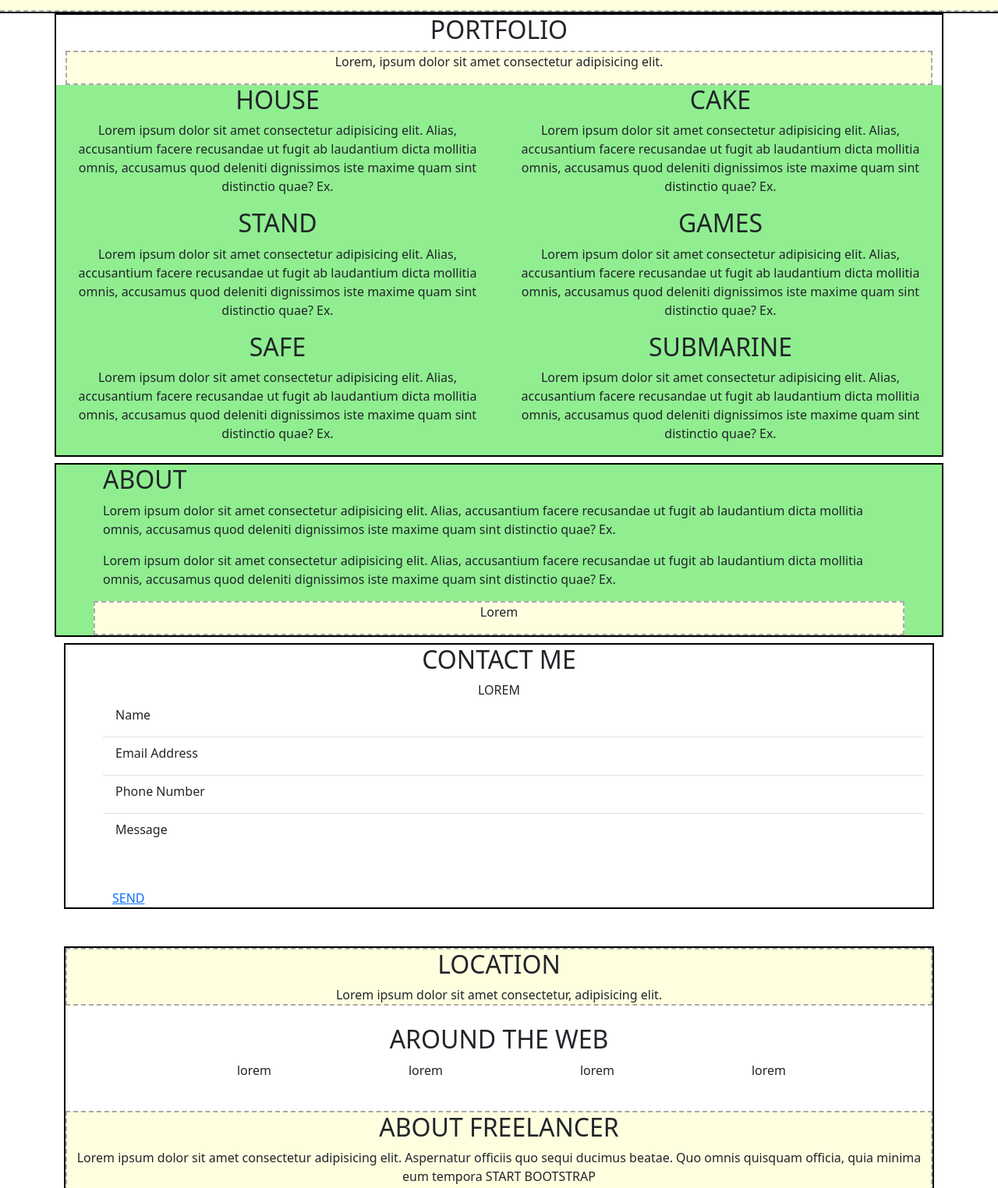
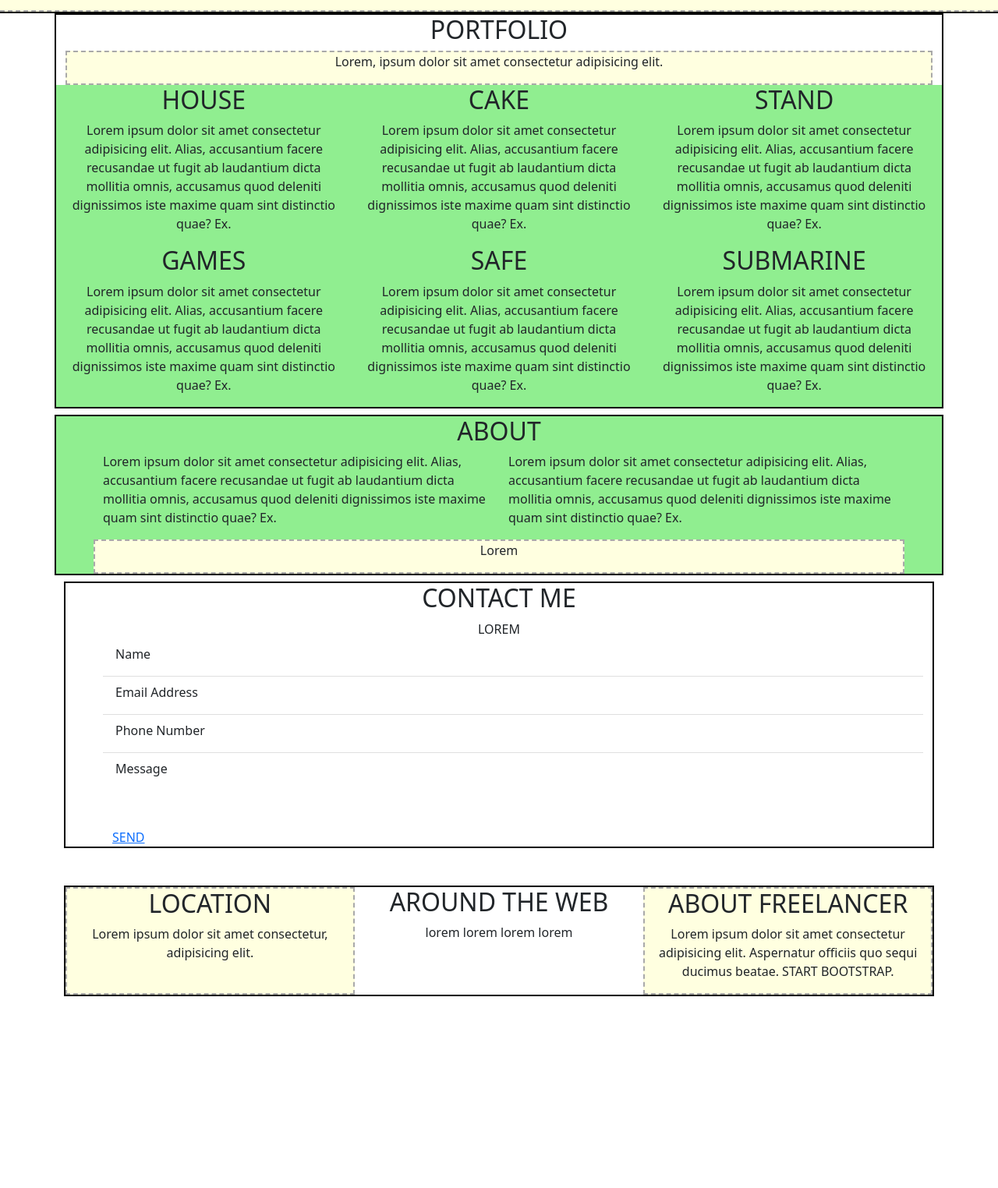
Before and after one commit to Damianp99/html-css-bootstrap-freelancer, a plain HTML site: page index.html in a window 1280 px wide. Shown: the part 105-1629 px from the top of the page at 78% size. After the commit the page ends 1383 px from the top, so only its background shows below. Drawn offline with nearby package versions, Linux system fonts and the light colour scheme.

Commit message:
added breakpoints and some fixed alignments

```diff
--- a/css/style.css
+++ b/css/style.css
@@ -3,7 +3,7 @@
     border: 2px solid black;
 }
 
-*.col{
+.col{
     border: 2px dashed darkgray;
     background-color: lightyellow;
 }
@@ -13,6 +13,7 @@
     background-color: lightgreen;
 }
 
+
 ul{
     list-style-type: none;
 }
--- a/index.html
+++ b/index.html
@@ -43,42 +43,42 @@
                         <p>Lorem, ipsum dolor sit amet consectetur adipisicing elit.</p>
                     </div>
                 </div>
-                <div class=" bg-green col-12  col-sm-6">
+                <div class=" bg-green col-12  col-sm-6 col-lg-4">
                     <h2>HOUSE</h2>
                     <p>Lorem ipsum dolor sit amet consectetur adipisicing elit. Alias, accusantium facere recusandae ut
                         fugit ab laudantium dicta mollitia omnis, accusamus quod deleniti dignissimos iste maxime quam
                         sint
                         distinctio quae? Ex.</p>
                 </div>
-                <div class=" bg-green col-12 col-sm-6">
+                <div class=" bg-green col-12 col-sm-6 col-lg-4">
                     <h2>CAKE</h2>
                     <p>Lorem ipsum dolor sit amet consectetur adipisicing elit. Alias, accusantium facere recusandae ut
                         fugit ab laudantium dicta mollitia omnis, accusamus quod deleniti dignissimos iste maxime quam
                         sint
                         distinctio quae? Ex.</p>
                 </div>
-                <div class=" bg-green col-12 col-sm-6">
+                <div class=" bg-green col-12 col-sm-6 col-lg-4">
                     <h2>STAND</h2>
                     <p>Lorem ipsum dolor sit amet consectetur adipisicing elit. Alias, accusantium facere recusandae ut
                         fugit ab laudantium dicta mollitia omnis, accusamus quod deleniti dignissimos iste maxime quam
                         sint
                         distinctio quae? Ex.</p>
                 </div>
-                <div class=" bg-green col-12 col-sm-6">
+                <div class=" bg-green col-12 col-sm-6 col-lg-4">
                     <h2>GAMES</h2>
                     <p>Lorem ipsum dolor sit amet consectetur adipisicing elit. Alias, accusantium facere recusandae ut
                         fugit ab laudantium dicta mollitia omnis, accusamus quod deleniti dignissimos iste maxime quam
                         sint
                         distinctio quae? Ex.</p>
                 </div>
-                <div class=" bg-green col-12 col-sm-6">
+                <div class=" bg-green col-12 col-sm-6 col-lg-4">
                     <h2>SAFE</h2>
                     <p>Lorem ipsum dolor sit amet consectetur adipisicing elit. Alias, accusantium facere recusandae ut
                         fugit ab laudantium dicta mollitia omnis, accusamus quod deleniti dignissimos iste maxime quam
                         sint
                         distinctio quae? Ex.</p>
                 </div>
-                <div class=" bg-green col-12 col-sm-6">
+                <div class=" bg-green col-12 col-sm-6 col-lg-4">
                     <h2>SUBMARINE</h2>
                     <p>Lorem ipsum dolor sit amet consectetur adipisicing elit. Alias, accusantium facere recusandae ut
                         fugit ab laudantium dicta mollitia omnis, accusamus quod deleniti dignissimos iste maxime quam
@@ -87,14 +87,16 @@
                 </div>
             </div>
             <div class="row bg-green mb-2 px-5">
-                <div class="col-12">
+                <div class="col-12 text-center">
                     <h2>ABOUT</h2>
+                </div>
+                <div class="col-12 col-sm-6 ">
                     <p>Lorem ipsum dolor sit amet consectetur adipisicing elit. Alias, accusantium facere recusandae ut
                         fugit ab laudantium dicta mollitia omnis, accusamus quod deleniti dignissimos iste maxime quam
                         sint
                         distinctio quae? Ex.</p>
                 </div>
-                <div class="col-12">
+                <div class="col-12 col-sm-6">
                     <p>Lorem ipsum dolor sit amet consectetur adipisicing elit. Alias, accusantium facere recusandae ut
                         fugit ab laudantium dicta mollitia omnis, accusamus quod deleniti dignissimos iste maxime quam
                         sint
@@ -124,25 +126,25 @@
 
     </body>
     <footer>
-        <div class="container-md text-center mt-5">
+        <div class="container text-center mt-5 ">
             <div class="row">
-                <div class="col">
+                <div class="col col-sm-4">
                     <h2>LOCATION</h2>
                     <span>Lorem ipsum dolor sit amet consectetur, adipisicing elit.</span>
                 </div>
-                <div class="col-12 py-4">
+                <div class="col-12 col-sm-4">
                     <h2>AROUND THE WEB</h2>
-                    <ul class="d-inline d-flex justify-content-evenly">
-                        <li>lorem</li>
-                        <li>lorem</li>
-                        <li>lorem</li>
-                        <li>lorem</li>
+                    <ul class="d-inline px-0">
+                        <li class="d-inline">lorem</li>
+                        <li class="d-inline">lorem</li>
+                        <li class="d-inline">lorem</li>
+                        <li class="d-inline">lorem</li>
                     </ul>
                 </div>
-                <div class="col">
+                <div class="col col-sm-4">
                     <h2>ABOUT FREELANCER</h2>
                     <p> Lorem ipsum dolor sit amet consectetur adipisicing elit. Aspernatur officiis quo sequi ducimus
-                        beatae. Quo omnis quisquam officia, quia minima eum tempora START BOOTSTRAP
+                        beatae. START BOOTSTRAP.
                     </p>
                 </div>
             </div>
```
